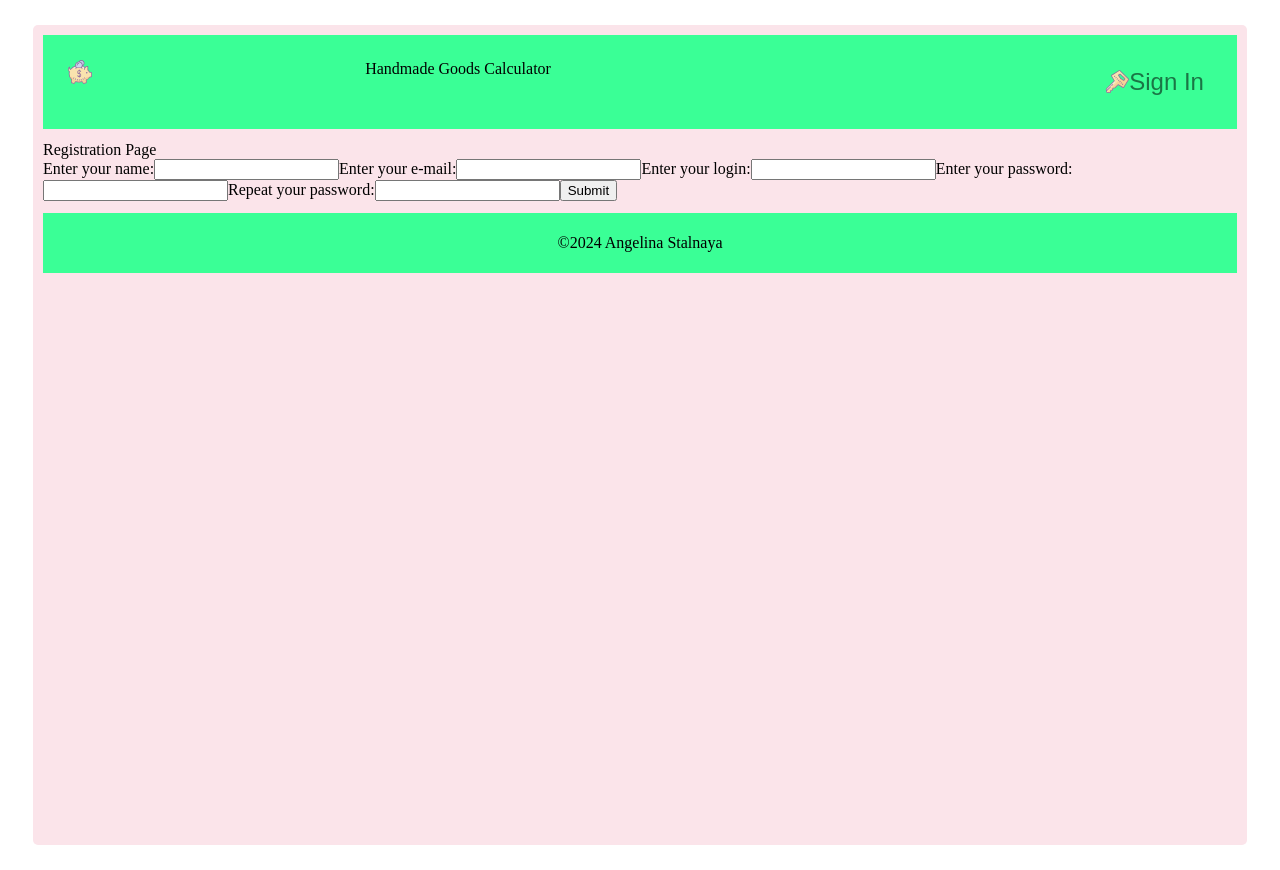
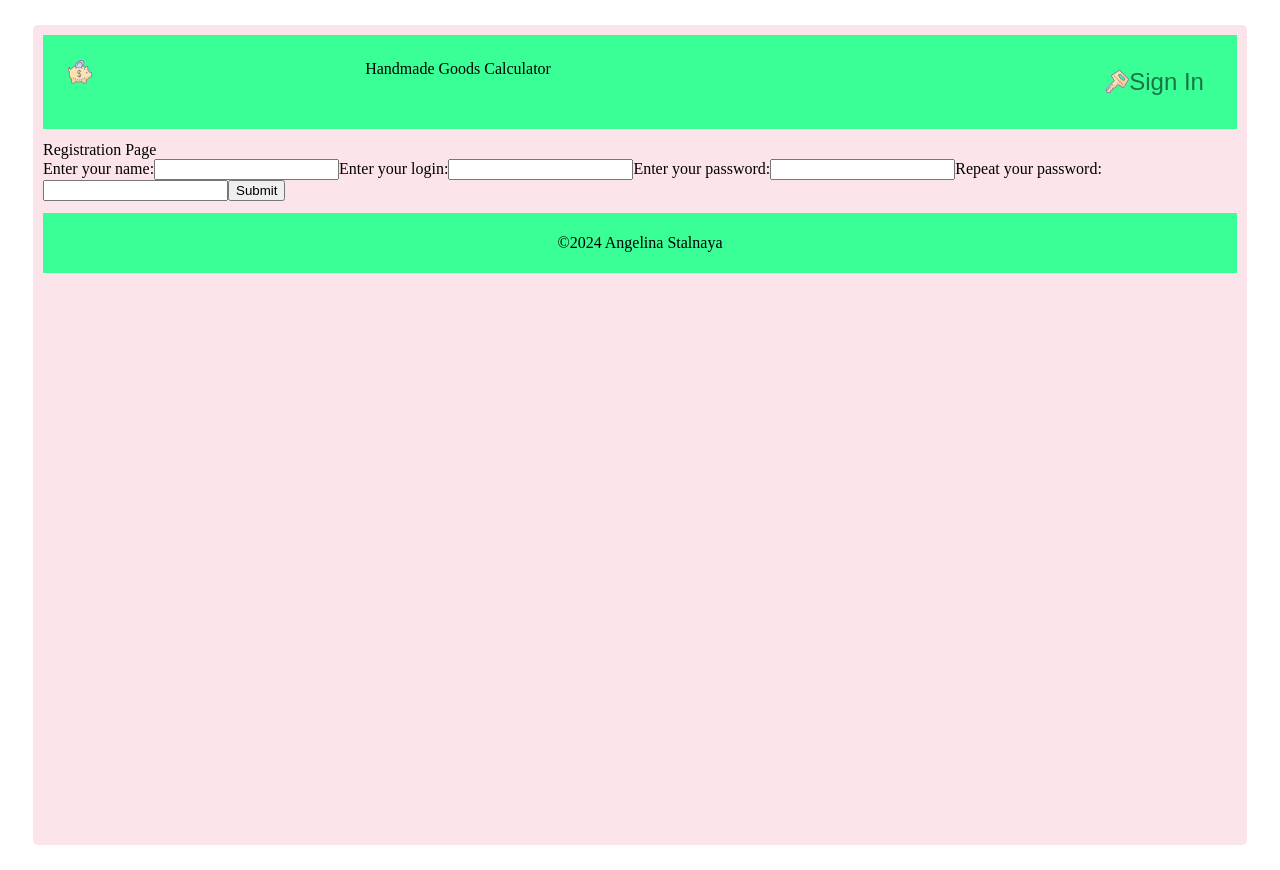
Before and after one commit to AngelinaStalnaya/goods_cost_app, a React (Create React App) app: page /signup in a window 1280 px wide. Built offline with nearby package versions, Linux system fonts and the light colour scheme.

Commit message:
login & signup pages added and connected to db

```diff
--- a/src/components/Header.jsx
+++ b/src/components/Header.jsx
@@ -5,7 +5,7 @@ import { Link } from "react-router-dom";
 import * as Svgs from "../images/svg/SvgIcons";
 
 import { useDispatch, useSelector } from "react-redux";
-import { loggedOut, loggedIn, loggedInAsync } from "../redux/user/userSlice";
+import { loggedOut, loggedInAsync } from "../redux/user/userSlice";
 
 const Header = () => {
   const user = useSelector((AppSelector) => AppSelector.user.name);
--- a/src/components/LogIn.jsx
+++ b/src/components/LogIn.jsx
@@ -1,34 +1,36 @@
 import React from "react";
-import {findUser} from '../requests/userRequests';
-
+import { findUser } from "../requests/userRequests";
+import { loggedInAsync } from "../redux/user/userSlice";
+import { useNavigate } from "react-router-dom";
 
 const LogIn = () => {
+  const navigate = useNavigate();
   const handleFormSubmit = async (e) => {
     e.preventDefault();
 
-    const data = new FormData(e.target);
-    console.log(data)
+    const data = Object.fromEntries(new FormData(e.target));
+    console.log(data);
 
-    // let response = await findUser(data);
-    // alert(response);
+    const response = await findUser(data);
+    if (response === null) {
+      alert("Wrong login or password. Please, try again!");
+    } else {
+      loggedInAsync(response._id);
+      return navigate("/");
+    }
   };
 
   return (
     <>
       <div>LogIn Page</div>
-      <form
-        id="logInForm"
-        onSubmit={handleFormSubmit}
-      >
+      <form id="logInForm" onSubmit={handleFormSubmit}>
         <label htmlFor="login">Enter login</label>
         <input id="login" name="login" required type="text"></input>
 
         <label htmlFor="password">Enter password</label>
         <input id="password" name="password" type="password" required></input>
 
-        <button type="submit">
-          Submit
-        </button>
+        <button type="submit">Submit</button>
       </form>
     </>
   );
--- a/src/components/SignUp.jsx
+++ b/src/components/SignUp.jsx
@@ -1,34 +1,65 @@
 import React from "react";
+import { findUser, createUser } from "../requests/userRequests";
+import { loggedInAsync } from "../redux/user/userSlice";
+import { useNavigate } from "react-router-dom";
 
 const SignUp = () => {
+  const navigate = useNavigate();
+
+  const handleFormSubmit = async (e) => {
+    e.preventDefault();
+
+
+    const data = Object.fromEntries(new FormData(e.target));
+    if (data.password1 !== data.password2) {
+      alert("Passwords not matched. Please, enter the same passwords");
+      return;
+    } else {
+      const userToFind = {
+        login: data.login,
+        password: data.password1,
+      };
+
+      const userToSave = {
+        name: data.name,
+        login: data.login,
+        password: data.password1,
+        sex: data?.sex,
+      }
+
+      const response = await findUser(userToFind);
+
+      if (response !== null) {
+        alert("The user is already exists. Please, log in");
+        return navigate("/login");
+      } else {
+        const createdUser = await createUser(userToSave);
+        if (createdUser.status === 200) {
+          alert("You successfully signed up.");
+          loggedInAsync(createdUser.data._id);
+          navigate("/");
+        }
+      }
+    }
+  };
+
   return (
     <>
       <div>Registration Page</div>
-      <form>
+      <form id="signUpForm" onSubmit={handleFormSubmit}>
         <label htmlFor="name">Enter your name:</label>
         <input id="name" name="name" required></input>
-
-        <label htmlFor="email">Enter your e-mail:</label>
-        <input id="email" name="email" required></input>
 
         <label htmlFor="login">Enter your login:</label>
         <input id="login" name="login" required></input>
 
         <label htmlFor="password1">Enter your password:</label>
-        <input id="password1" name="password1" type='password' required></input>
+        <input id="password1" name="password1" type="password" required></input>
 
         <label htmlFor="password2">Repeat your password:</label>
-        <input id="password2" name="password2" type='password' required></input>
+        <input id="password2" name="password2" type="password" required></input>
 
-        <button
-          onClick={(e) => {
-            e.preventDefault();
-            console.log("form submit clicked");
-          }}
-          type='submit'
-        >
-          Submit
-        </button>
+        <button type="submit">Submit</button>
       </form>
     </>
   );
--- a/src/redux/user/userSlice.js
+++ b/src/redux/user/userSlice.js
@@ -31,9 +31,6 @@ const userSlice = createSlice({
   },
   extraReducers: (builder) => {
     builder
-    // .addCase(loggedInAsync.pending, () => {
-    //     console.log('loggedInAsync.pending');
-    // })
     .addCase(loggedInAsync.fulfilled, (state, action) => {
         state.isAuthorized = true;
         state.name = action.payload.name;
--- a/src/requests/userRequests.js
+++ b/src/requests/userRequests.js
@@ -1,9 +1,8 @@
 import axios from 'axios';
 
-export const createUser = (user) => {
-    axios.post('http://localhost:7000/auth/user', user).then((data) => {
-        console.log(data)
-    })
+export const createUser = async (user) => {
+    const response = await axios.post('http://localhost:7000/auth/user', user);
+    return response;
 };
 
 export const getUserData = async (id) => {
@@ -11,20 +10,17 @@ export const getUserData = async (id) => {
     return response;
 };
 
-export const updateUserData = (newUserData) => {
-    axios.put(`http://localhost:7000/auth/user/${newUserData._id}`, newUserData).then((data) => {
-        console.log(data)
-    })
+export const updateUserData = async (newUserData) => {
+    const response = await axios.put(`http://localhost:7000/auth/user/${newUserData._id}`, newUserData);
+    return response;
 };
 
-export const deleteUser = (id) => {
-    axios.delete(`http://localhost:7000/auth/user/${id}`).then((data) => {
-        console.log(data)
-    })
+export const deleteUser = async (id) => {
+    const response = await axios.delete(`http://localhost:7000/auth/user/${id}`);
+    return response;
 };
 
-export const findUser = (userData) => {
-    axios.post('http://localhost:7000/auth/user/find', userData).then((data) => {
-        console.log(data)
-    })
+export const findUser = async (userData) => {
+    const response = await axios.post('http://localhost:7000/auth/user/find', userData)
+    return response.data;
 };
```
